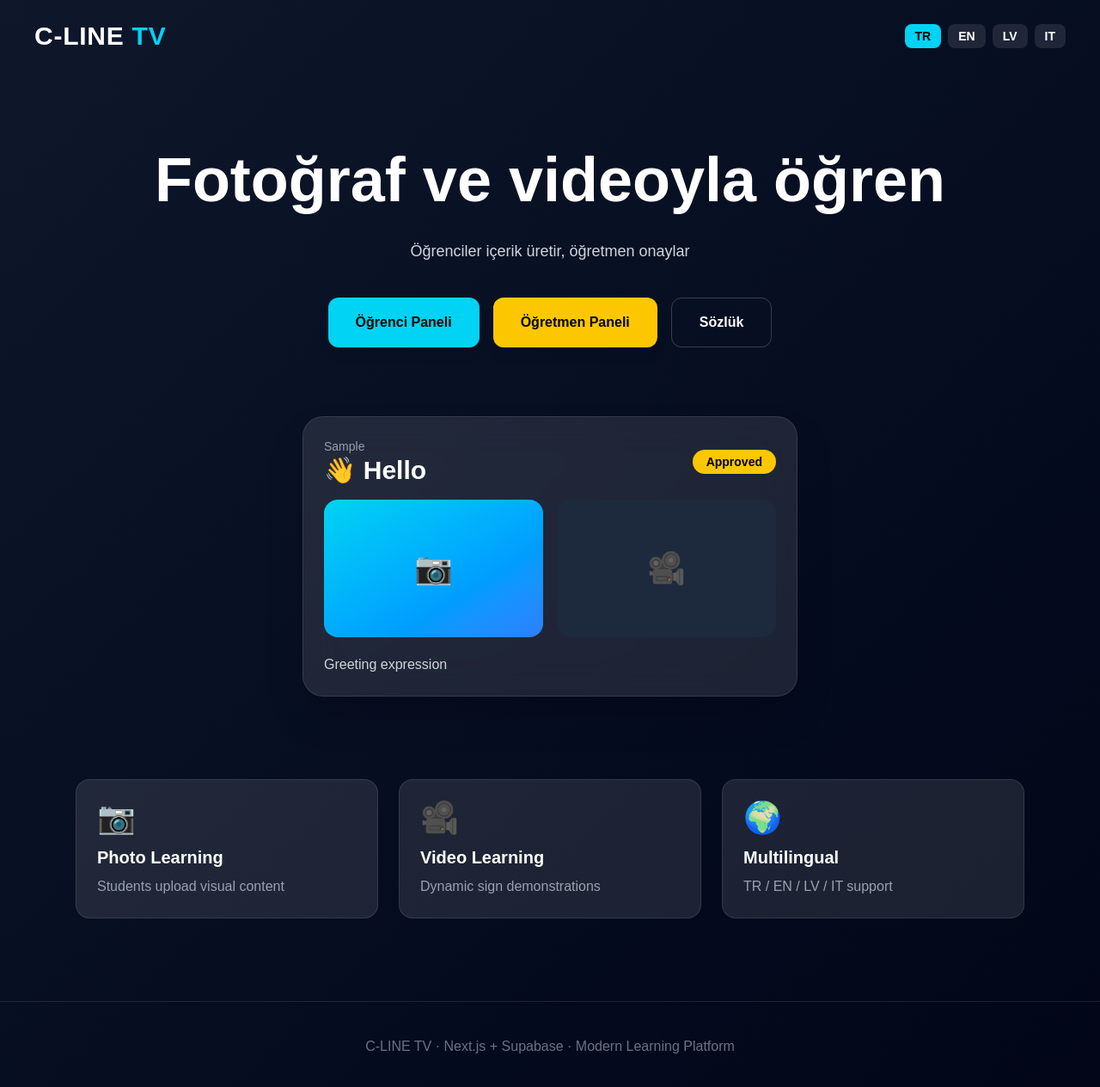
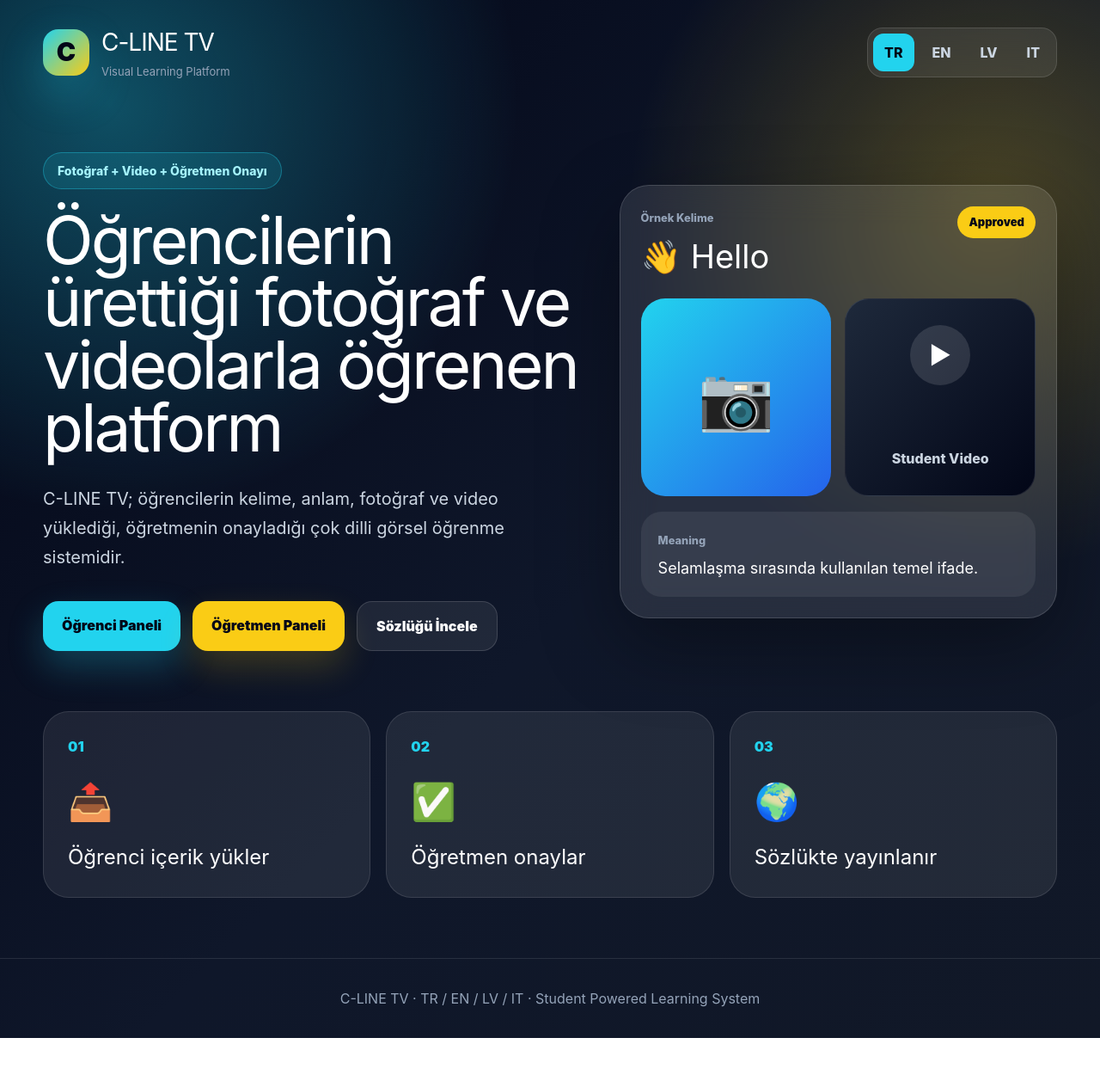
Before and after one commit to bakirkoybilsem1/c-line-tv, a Next.js app: page / in a window 1280 px wide. Shown: the top 1264 px of the page at 86% size. After the commit the page ends 1207 px from the top, so only its background shows below. Built offline with nearby package versions, Linux system fonts and the light colour scheme.

Commit message:
Update page.tsx

```diff
--- a/app/page.tsx
+++ b/app/page.tsx
@@ -4,145 +4,450 @@ import { useState } from "react";
 
 type Lang = "tr" | "en" | "lv" | "it";
 
-const tData = {
+const text = {
   tr: {
-    hero: "Fotoğraf ve videoyla öğren",
-    sub: "Öğrenciler içerik üretir, öğretmen onaylar",
+    hero: "Öğrencilerin ürettiği fotoğraf ve videolarla öğrenen platform",
+    sub: "C-LINE TV; öğrencilerin kelime, anlam, fotoğraf ve video yüklediği, öğretmenin onayladığı çok dilli görsel öğrenme sistemidir.",
     student: "Öğrenci Paneli",
     teacher: "Öğretmen Paneli",
-    dict: "Sözlük",
+    dict: "Sözlüğü İncele",
+    badge: "Fotoğraf + Video + Öğretmen Onayı",
+    word: "Örnek Kelime",
+    meaning: "Selamlaşma sırasında kullanılan temel ifade.",
+    f1: "Öğrenci içerik yükler",
+    f2: "Öğretmen onaylar",
+    f3: "Sözlükte yayınlanır",
   },
   en: {
-    hero: "Learn with photos and videos",
-    sub: "Students create, teachers approve",
+    hero: "A platform powered by student-made photos and videos",
+    sub: "C-LINE TV is a multilingual visual learning system where students upload words, meanings, photos and videos, and teachers approve them.",
     student: "Student Panel",
     teacher: "Teacher Panel",
-    dict: "Dictionary",
+    dict: "View Dictionary",
+    badge: "Photo + Video + Teacher Approval",
+    word: "Sample Word",
+    meaning: "A basic expression used for greeting.",
+    f1: "Student uploads content",
+    f2: "Teacher approves",
+    f3: "Published in dictionary",
   },
   lv: {
-    hero: "Mācies ar foto un video",
-    sub: "Skolēni veido, skolotāji apstiprina",
+    hero: "Platforma ar skolēnu veidotiem foto un video",
+    sub: "C-LINE TV ir daudzvalodu vizuālās mācīšanās sistēma, kur skolēni augšupielādē vārdus, nozīmes, foto un video, bet skolotāji tos apstiprina.",
     student: "Skolēna panelis",
     teacher: "Skolotāja panelis",
-    dict: "Vārdnīca",
+    dict: "Skatīt vārdnīcu",
+    badge: "Foto + Video + Skolotāja apstiprinājums",
+    word: "Piemēra vārds",
+    meaning: "Pamata izteiciens sveicienam.",
+    f1: "Skolēns augšupielādē",
+    f2: "Skolotājs apstiprina",
+    f3: "Publicē vārdnīcā",
   },
   it: {
-    hero: "Impara con foto e video",
-    sub: "Studenti creano, insegnanti approvano",
+    hero: "Una piattaforma basata su foto e video creati dagli studenti",
+    sub: "C-LINE TV è un sistema visivo multilingue in cui gli studenti caricano parole, significati, foto e video, e i docenti li approvano.",
     student: "Pannello Studente",
     teacher: "Pannello Docente",
-    dict: "Dizionario",
+    dict: "Visualizza Dizionario",
+    badge: "Foto + Video + Approvazione Docente",
+    word: "Parola Esempio",
+    meaning: "Un'espressione di base usata per salutare.",
+    f1: "Lo studente carica",
+    f2: "Il docente approva",
+    f3: "Pubblicato nel dizionario",
   },
 };
 
-export default function Home() {
+export default function HomePage() {
   const [lang, setLang] = useState<Lang>("tr");
-  const t = tData[lang];
+  const t = text[lang];
 
   return (
-    <main className="min-h-screen bg-gradient-to-br from-slate-900 to-slate-950 text-white">
+    <main className="page">
+      <nav className="nav">
+        <div className="brand">
+          <div className="logo">C</div>
+          <div>
+            <h1>C-LINE TV</h1>
+            <p>Visual Learning Platform</p>
+          </div>
+        </div>
 
-      {/* NAVBAR */}
-      <div className="flex justify-between items-center px-10 py-6">
-        <h1 className="text-3xl font-black tracking-wide">
-          C-LINE <span className="text-cyan-400">TV</span>
-        </h1>
-
-        <div className="flex gap-2">
-          {(["tr","en","lv","it"] as Lang[]).map((l) => (
+        <div className="langs">
+          {(["tr", "en", "lv", "it"] as Lang[]).map((l) => (
             <button
               key={l}
               onClick={() => setLang(l)}
-              className={`px-3 py-1 rounded-lg text-sm font-bold transition ${
-                lang === l
-                  ? "bg-cyan-400 text-black"
-                  : "bg-white/10 hover:bg-white/20"
-              }`}
+              className={lang === l ? "active" : ""}
             >
               {l.toUpperCase()}
             </button>
           ))}
         </div>
-      </div>
+      </nav>
 
-      {/* HERO */}
-      <section className="text-center px-6 mt-20">
-        <h2 className="text-5xl md:text-7xl font-black leading-tight">
-          {t.hero}
-        </h2>
+      <section className="hero">
+        <div className="heroText">
+          <span className="badge">{t.badge}</span>
+          <h2>{t.hero}</h2>
+          <p>{t.sub}</p>
 
-        <p className="mt-6 text-lg text-gray-300 max-w-2xl mx-auto">
-          {t.sub}
-        </p>
+          <div className="actions">
+            <a className="primary" href="/student">
+              {t.student}
+            </a>
+            <a className="secondary" href="/admin">
+              {t.teacher}
+            </a>
+            <a className="ghost" href="/dictionary">
+              {t.dict}
+            </a>
+          </div>
+        </div>
 
-        <div className="mt-10 flex flex-wrap justify-center gap-4">
-          <button className="bg-cyan-400 text-black px-8 py-4 rounded-xl font-bold shadow-lg hover:scale-105 transition">
-            {t.student}
-          </button>
+        <div className="preview">
+          <div className="previewTop">
+            <div>
+              <small>{t.word}</small>
+              <h3>👋 Hello</h3>
+            </div>
+            <span>Approved</span>
+          </div>
 
-          <button className="bg-yellow-400 text-black px-8 py-4 rounded-xl font-bold shadow-lg hover:scale-105 transition">
-            {t.teacher}
-          </button>
+          <div className="mediaGrid">
+            <div className="photo">📷</div>
+            <div className="video">
+              <div className="play">▶</div>
+              <p>Student Video</p>
+            </div>
+          </div>
 
-          <button className="border border-white/20 px-8 py-4 rounded-xl font-bold hover:bg-white/10 transition">
-            {t.dict}
-          </button>
+          <div className="meaning">
+            <small>Meaning</small>
+            <p>{t.meaning}</p>
+          </div>
         </div>
       </section>
 
-      {/* CARD */}
-      <section className="mt-20 px-6 flex justify-center">
-        <div className="bg-white/10 backdrop-blur-xl border border-white/10 rounded-3xl p-6 max-w-xl w-full shadow-2xl">
-
-          <div className="flex justify-between items-center mb-4">
-            <div>
-              <p className="text-sm text-gray-400">Sample</p>
-              <h3 className="text-3xl font-black">👋 Hello</h3>
-            </div>
-
-            <span className="bg-yellow-400 text-black px-4 py-1 rounded-full text-sm font-bold">
-              Approved
-            </span>
-          </div>
-
-          <div className="grid grid-cols-2 gap-4">
-            <div className="h-40 rounded-2xl bg-gradient-to-br from-cyan-400 to-blue-500 flex items-center justify-center text-4xl">
-              📷
-            </div>
-
-            <div className="h-40 rounded-2xl bg-slate-800 flex items-center justify-center text-4xl">
-              🎥
-            </div>
-          </div>
-
-          <p className="mt-5 text-gray-300">
-            Greeting expression
-          </p>
-        </div>
-      </section>
-
-      {/* FEATURES */}
-      <section className="mt-24 px-6 grid md:grid-cols-3 gap-6 max-w-6xl mx-auto">
+      <section className="features">
         {[
-          ["📷", "Photo Learning", "Students upload visual content"],
-          ["🎥", "Video Learning", "Dynamic sign demonstrations"],
-          ["🌍", "Multilingual", "TR / EN / LV / IT support"],
-        ].map(([icon, title, desc]) => (
-          <div
-            key={title}
-            className="bg-white/10 p-6 rounded-2xl border border-white/10 hover:scale-105 transition"
-          >
-            <div className="text-4xl mb-3">{icon}</div>
-            <h3 className="text-xl font-bold">{title}</h3>
-            <p className="text-gray-400 mt-2">{desc}</p>
+          ["01", "📤", t.f1],
+          ["02", "✅", t.f2],
+          ["03", "🌍", t.f3],
+        ].map(([no, icon, title]) => (
+          <div className="feature" key={no}>
+            <span>{no}</span>
+            <div>{icon}</div>
+            <h3>{title}</h3>
           </div>
         ))}
       </section>
 
-      {/* FOOTER */}
-      <footer className="mt-24 text-center text-gray-500 py-10 border-t border-white/10">
-        C-LINE TV · Next.js + Supabase · Modern Learning Platform
+      <footer>
+        C-LINE TV · TR / EN / LV / IT · Student Powered Learning System
       </footer>
+
+      <style jsx>{`
+        .page {
+          min-height: 100vh;
+          background:
+            radial-gradient(circle at 10% 10%, rgba(34, 211, 238, 0.35), transparent 30%),
+            radial-gradient(circle at 90% 20%, rgba(250, 204, 21, 0.25), transparent 28%),
+            linear-gradient(135deg, #020617, #0f172a 55%, #111827);
+          color: white;
+          font-family: Inter, Arial, sans-serif;
+          overflow-x: hidden;
+        }
+
+        .nav {
+          width: min(1180px, calc(100% - 40px));
+          margin: 0 auto;
+          padding: 28px 0;
+          display: flex;
+          justify-content: space-between;
+          align-items: center;
+          gap: 20px;
+        }
+
+        .brand {
+          display: flex;
+          align-items: center;
+          gap: 14px;
+        }
+
+        .logo {
+          width: 54px;
+          height: 54px;
+          border-radius: 18px;
+          background: linear-gradient(135deg, #22d3ee, #facc15);
+          color: #020617;
+          display: grid;
+          place-items: center;
+          font-size: 30px;
+          font-weight: 1000;
+          box-shadow: 0 20px 50px rgba(34, 211, 238, 0.25);
+        }
+
+        .brand h1 {
+          margin: 0;
+          font-size: 28px;
+          letter-spacing: -1px;
+        }
+
+        .brand p {
+          margin: 4px 0 0;
+          color: #94a3b8;
+          font-size: 13px;
+        }
+
+        .langs {
+          display: flex;
+          gap: 8px;
+          background: rgba(255, 255, 255, 0.08);
+          border: 1px solid rgba(255, 255, 255, 0.12);
+          padding: 6px;
+          border-radius: 18px;
+          backdrop-filter: blur(16px);
+        }
+
+        .langs button {
+          border: 0;
+          border-radius: 12px;
+          padding: 10px 13px;
+          background: transparent;
+          color: #cbd5e1;
+          font-weight: 800;
+          cursor: pointer;
+        }
+
+        .langs button.active {
+          background: #22d3ee;
+          color: #020617;
+        }
+
+        .hero {
+          width: min(1180px, calc(100% - 40px));
+          margin: 55px auto 0;
+          display: grid;
+          grid-template-columns: 1.1fr 0.9fr;
+          gap: 48px;
+          align-items: center;
+        }
+
+        .badge {
+          display: inline-block;
+          padding: 10px 16px;
+          border-radius: 999px;
+          border: 1px solid rgba(34, 211, 238, 0.35);
+          background: rgba(34, 211, 238, 0.12);
+          color: #a5f3fc;
+          font-weight: 800;
+          font-size: 14px;
+        }
+
+        .hero h2 {
+          margin: 24px 0 0;
+          font-size: clamp(42px, 6vw, 78px);
+          line-height: 0.95;
+          letter-spacing: -3px;
+          max-width: 780px;
+        }
+
+        .heroText p {
+          margin: 28px 0 0;
+          color: #cbd5e1;
+          font-size: 20px;
+          line-height: 1.7;
+          max-width: 680px;
+        }
+
+        .actions {
+          margin-top: 34px;
+          display: flex;
+          flex-wrap: wrap;
+          gap: 14px;
+        }
+
+        .actions a {
+          text-decoration: none;
+          padding: 16px 22px;
+          border-radius: 18px;
+          font-weight: 900;
+          transition: 0.2s;
+        }
+
+        .actions a:hover {
+          transform: translateY(-3px);
+        }
+
+        .primary {
+          background: #22d3ee;
+          color: #020617;
+          box-shadow: 0 18px 40px rgba(34, 211, 238, 0.25);
+        }
+
+        .secondary {
+          background: #facc15;
+          color: #020617;
+          box-shadow: 0 18px 40px rgba(250, 204, 21, 0.2);
+        }
+
+        .ghost {
+          background: rgba(255, 255, 255, 0.08);
+          color: white;
+          border: 1px solid rgba(255, 255, 255, 0.14);
+        }
+
+        .preview {
+          border-radius: 34px;
+          padding: 24px;
+          background: rgba(255, 255, 255, 0.1);
+          border: 1px solid rgba(255, 255, 255, 0.14);
+          backdrop-filter: blur(20px);
+          box-shadow: 0 30px 90px rgba(0, 0, 0, 0.35);
+        }
+
+        .previewTop {
+          display: flex;
+          justify-content: space-between;
+          align-items: start;
+          gap: 20px;
+          margin-bottom: 20px;
+        }
+
+        small {
+          color: #94a3b8;
+          font-weight: 800;
+        }
+
+        .preview h3 {
+          margin: 6px 0 0;
+          font-size: 38px;
+        }
+
+        .previewTop span {
+          background: #facc15;
+          color: #020617;
+          padding: 9px 13px;
+          border-radius: 999px;
+          font-weight: 1000;
+          font-size: 13px;
+        }
+
+        .mediaGrid {
+          display: grid;
+          grid-template-columns: 1fr 1fr;
+          gap: 16px;
+        }
+
+        .photo,
+        .video {
+          min-height: 230px;
+          border-radius: 28px;
+          display: grid;
+          place-items: center;
+          text-align: center;
+        }
+
+        .photo {
+          font-size: 72px;
+          background: linear-gradient(135deg, #22d3ee, #2563eb);
+        }
+
+        .video {
+          background: linear-gradient(135deg, #1e293b, #020617);
+          border: 1px solid rgba(255, 255, 255, 0.1);
+        }
+
+        .play {
+          width: 70px;
+          height: 70px;
+          display: grid;
+          place-items: center;
+          border-radius: 999px;
+          background: rgba(255, 255, 255, 0.12);
+          font-size: 28px;
+          margin: 0 auto 12px;
+        }
+
+        .video p {
+          color: #cbd5e1;
+          margin: 0;
+          font-weight: 800;
+        }
+
+        .meaning {
+          margin-top: 18px;
+          padding: 20px;
+          border-radius: 24px;
+          background: rgba(255, 255, 255, 0.07);
+        }
+
+        .meaning p {
+          margin: 8px 0 0;
+          font-size: 18px;
+          color: white;
+        }
+
+        .features {
+          width: min(1180px, calc(100% - 40px));
+          margin: 70px auto 0;
+          display: grid;
+          grid-template-columns: repeat(3, 1fr);
+          gap: 18px;
+        }
+
+        .feature {
+          padding: 28px;
+          border-radius: 30px;
+          background: rgba(255, 255, 255, 0.08);
+          border: 1px solid rgba(255, 255, 255, 0.11);
+        }
+
+        .feature span {
+          color: #22d3ee;
+          font-weight: 1000;
+        }
+
+        .feature div {
+          margin-top: 20px;
+          font-size: 42px;
+        }
+
+        .feature h3 {
+          margin: 16px 0 0;
+          font-size: 24px;
+        }
+
+        footer {
+          margin-top: 70px;
+          padding: 34px 20px;
+          text-align: center;
+          color: #94a3b8;
+          border-top: 1px solid rgba(255, 255, 255, 0.1);
+        }
+
+        @media (max-width: 900px) {
+          .nav {
+            flex-direction: column;
+            align-items: flex-start;
+          }
+
+          .hero {
+            grid-template-columns: 1fr;
+            margin-top: 30px;
+          }
+
+          .features {
+            grid-template-columns: 1fr;
+          }
+
+          .mediaGrid {
+            grid-template-columns: 1fr;
+          }
+        }
+      `}</style>
     </main>
   );
 }
```
